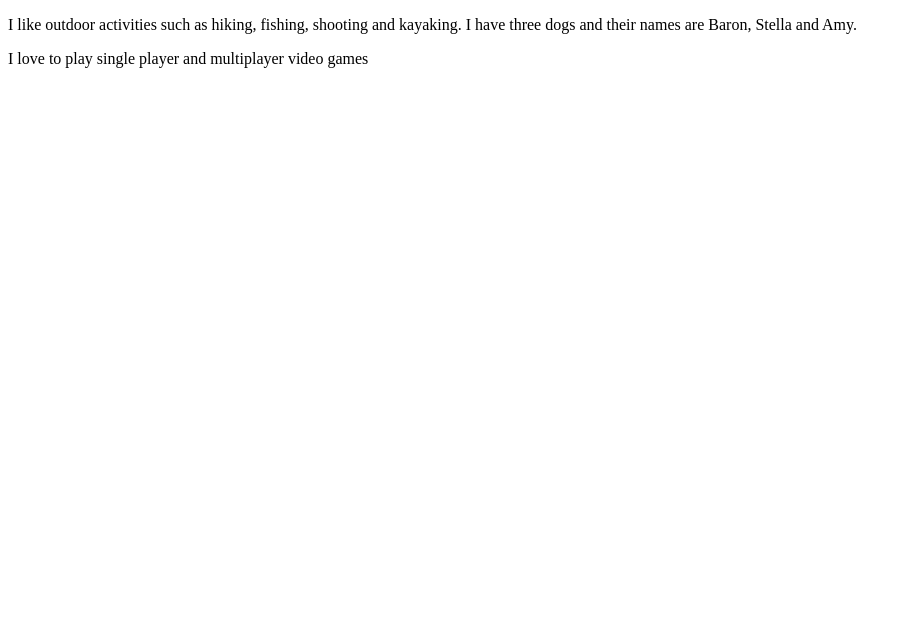
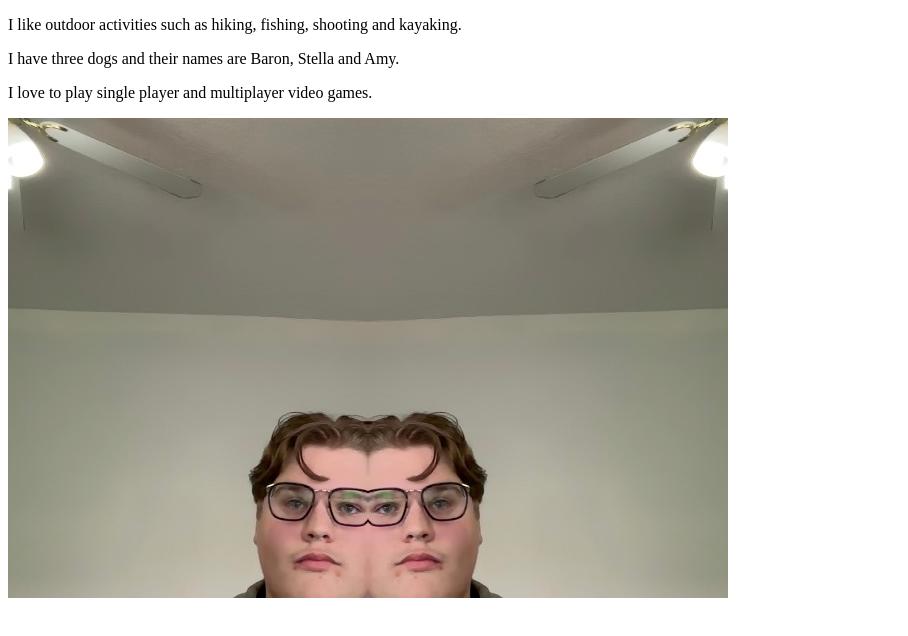
Before and after one commit to odscarpa/about-owen-scarpa, a plain HTML site: page index.html in a window 1280 px wide. Shown: the whole page, without its empty margins (0-908 px from the left). Drawn offline with Linux system fonts and the light colour scheme.

Commit message:
commit and push index.html file

```diff
--- a/index.html
+++ b/index.html
@@ -4,11 +4,16 @@
     <meta charset="utf-8"/>
     <title>About Owen Scarpa</title>
 </head>
+<body>
 <p>
-    I like outdoor activities such as hiking, fishing, shooting and kayaking. I have three dogs and their names are Baron, Stella and Amy.
+    I like outdoor activities such as hiking, fishing, shooting and kayaking.
 </p>
-
 <p>
-    I love to play single player and multiplayer video games
+    I have three dogs and their names are Baron, Stella and Amy.
 </p>
+<p>
+    I love to play single player and multiplayer video games.
+</p>
+<img src="img.jpg" alt="a picture of me" />
+<body/>
 </html>
```
Also changed, not shown: img.jpg (added).
